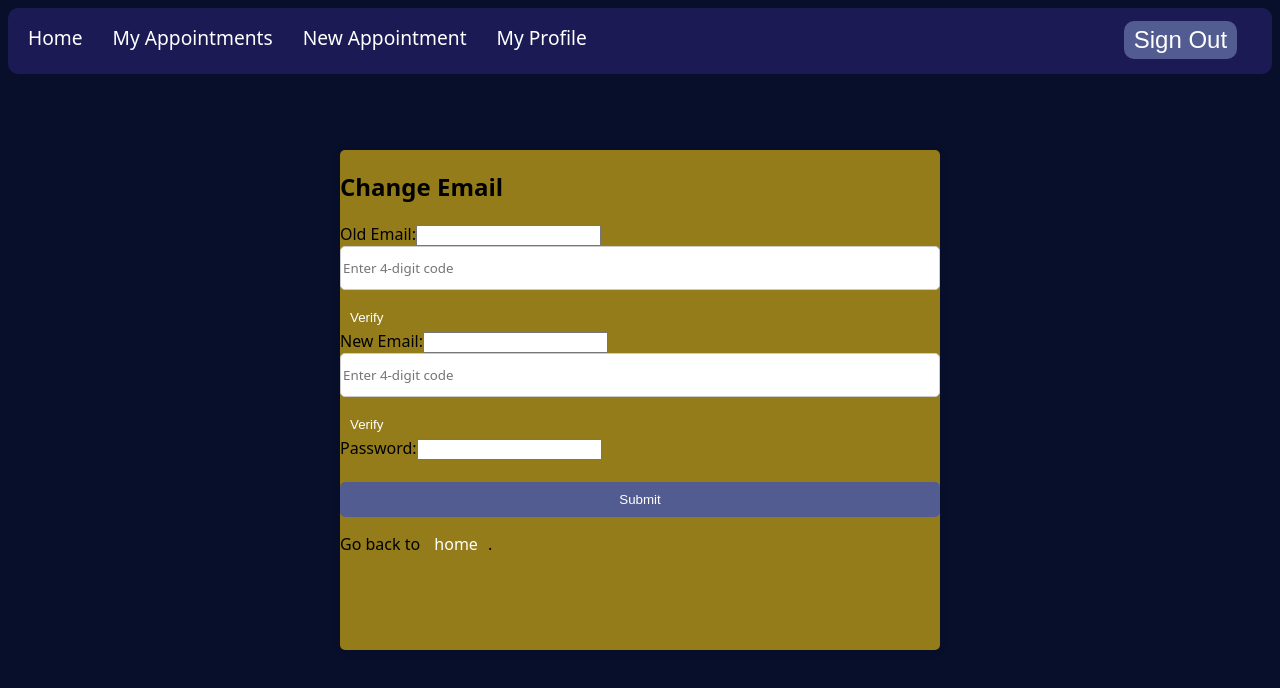
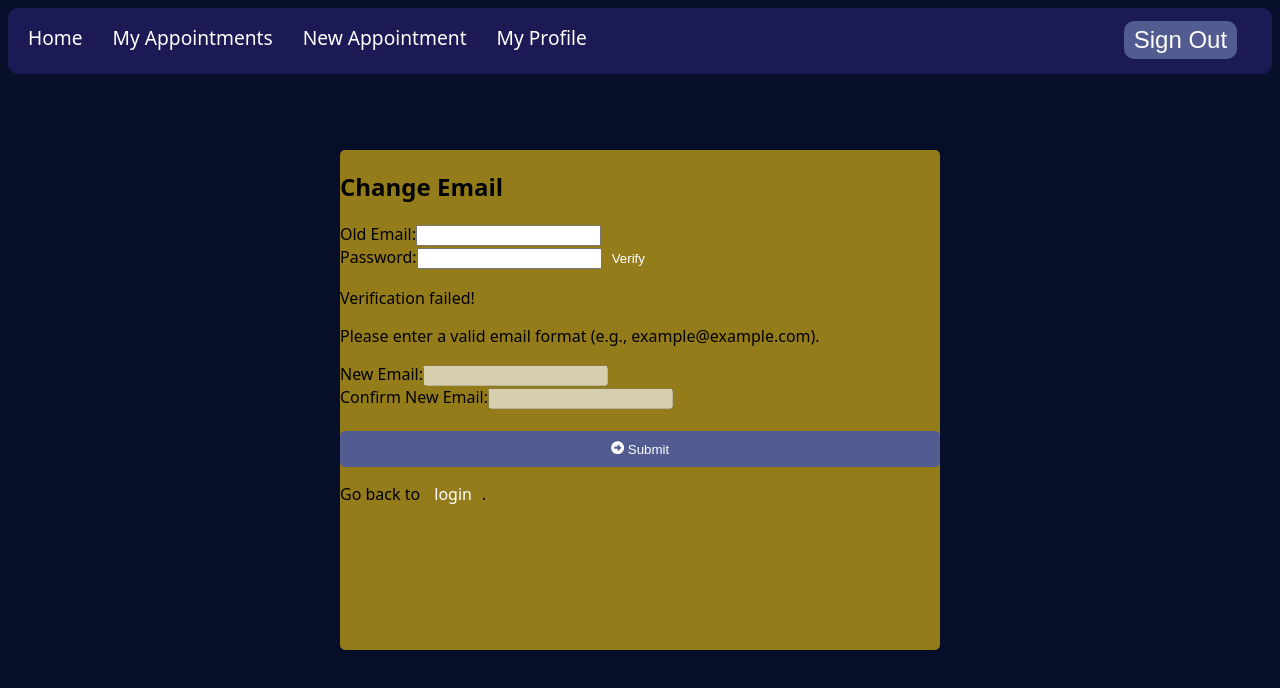
Before and after one commit to danielmp97/COMP231-007-Team-3-W24-, a React (Vite) app in the folder client/: page /changeemail in a window 1280 px wide. Shown: the top 688 px of the page. Built offline with nearby package versions, Linux system fonts and the light colour scheme.

Commit message:
The change email page updated with appropriate email handling  and  a new method

```diff
--- a/client/package.json
+++ b/client/package.json
@@ -14,6 +14,7 @@
     "nodemon": "^3.1.0",
     "react": "^18.2.0",
     "react-dom": "^18.2.0",
+    "react-icons": "^5.0.1",
     "react-router-dom": "^6.22.3"
   },
   "devDependencies": {
--- a/client/src/pages/ChangeEmail.jsx
+++ b/client/src/pages/ChangeEmail.jsx
@@ -1,14 +1,17 @@
 import React, { useState } from 'react';
 import { Link } from 'react-router-dom';
 import './ChangeEmail.css';
+import { FaArrowAltCircleRight } from 'react-icons/fa'; // Importing icon from react-icons library
 
 function ChangeEmail() {
   const [oldEmail, setOldEmail] = useState('');
   const [newEmail, setNewEmail] = useState('');
-  const [oldCode, setOldCode] = useState('');
-  const [newCode, setNewCode] = useState('');
+  const [confirmNewEmail, setConfirmNewEmail] = useState('');
   const [password, setPassword] = useState('');
   const [isSubmitting, setIsSubmitting] = useState(false);
+  const [isButtonDisabled, setIsButtonDisabled] = useState(true);
+  const [verificationInProgress, setVerificationInProgress] = useState(false);
+  const [verificationSuccess, setVerificationSuccess] = useState(false);
 
   // Function to handle submission of the form
   const handleSubmit = async (e) => {
@@ -16,13 +19,10 @@ function ChangeEmail() {
 
     // Validate email format
     const emailRegex = /^[^\s@]+@[^\s@]+\.[^\s@]+$/;
-    if (!emailRegex.test(oldEmail) || !emailRegex.test(newEmail)) {
-      alert('Please enter valid email addresses');
+    if (!emailRegex.test(oldEmail) || !emailRegex.test(newEmail) || newEmail !== confirmNewEmail) {
+      alert('Please enter valid email addresses and ensure new emails match.');
       return;
     }
-
-    // Validate password complexity
-    // Add your password validation logic here
 
     // Submit the form
     setIsSubmitting(true);
@@ -45,11 +45,11 @@ function ChangeEmail() {
         // Reset form fields
         setOldEmail('');
         setNewEmail('');
-        setOldCode('');
-        setNewCode('');
+        setConfirmNewEmail('');
         setPassword('');
+        setVerificationSuccess(false); // Reset verification success state
       } else {
-        alert('Email change failed!');
+        alert('Successfully changed email!');
       }
     } catch (error) {
       console.error('Error:', error);
@@ -59,16 +59,32 @@ function ChangeEmail() {
     }
   };
 
-  // Function to handle verification of the old code
-  const handleOldCodeVerification = () => {
-    // Implement code verification for old email
-    // You can add your verification logic here
+  // Function to handle changes in the old email and password inputs
+  const handleInputChanges = () => {
+    if (oldEmail.trim() && password.trim()) {
+      setIsButtonDisabled(false);
+    } else {
+      setIsButtonDisabled(true);
+    }
   };
 
-  // Function to handle verification of the new code
-  const handleNewCodeVerification = () => {
-    // Implement code verification for new email
+  // Function to handle verification of old email and password
+  const handleVerify = async () => {
+    // Implement code verification for old email and password
     // You can add your verification logic here
+    setVerificationInProgress(true); // Set verification in progress
+    try {
+      // Simulate API call delay for 3 seconds
+      await new Promise(resolve => setTimeout(resolve, 3000));
+
+      // Assuming verification succeeds after 3 seconds
+      setVerificationSuccess(true);
+    } catch (error) {
+      console.error('Error:', error);
+      setVerificationSuccess(false);
+    } finally {
+      setVerificationInProgress(false); // Set verification complete
+    }
   };
 
   return (
@@ -82,18 +98,29 @@ function ChangeEmail() {
               type="email"
               id="oldEmail"
               value={oldEmail}
-              onChange={(e) => setOldEmail(e.target.value)}
+              onChange={(e) => {setOldEmail(e.target.value); handleInputChanges();}}
               required
             />
+          </div>
+          <div>
+            <label htmlFor="password">Password:</label>
             <input
-              type="text"
-              value={oldCode}
-              onChange={(e) => setOldCode(e.target.value)}
-              placeholder="Enter 4-digit code"
+              type="password"
+              id="password"
+              value={password}
+              onChange={(e) => {setPassword(e.target.value); handleInputChanges();}}
               required
             />
-            <button type="button" onClick={handleOldCodeVerification}>Verify</button>
+            <button type="button" onClick={handleVerify}>Verify</button>
           </div>
+          {verificationInProgress && <p className="verificationMessage">Verifying...</p>}
+          {verificationSuccess && !verificationInProgress && (
+            <p className="verificationMessage">Verification successful!</p>
+          )}
+          {verificationSuccess === false && !verificationInProgress && (
+            <p className="verificationMessage">Verification failed!</p>
+          )}
+          <p className="notification">Please enter a valid email format (e.g., example@example.com).</p>
           <div>
             <label htmlFor="newEmail">New Email:</label>
             <input
@@ -101,33 +128,27 @@ function ChangeEmail() {
               id="newEmail"
               value={newEmail}
               onChange={(e) => setNewEmail(e.target.value)}
+              disabled={!verificationSuccess || verificationInProgress}
               required
             />
-            <input
-              type="text"
-              value={newCode}
-              onChange={(e) => setNewCode(e.target.value)}
-              placeholder="Enter 4-digit code"
-              required
-            />
-            <button type="button" onClick={handleNewCodeVerification}>Verify</button>
           </div>
           <div>
-            <label htmlFor="password">Password:</label>
+            <label htmlFor="confirmNewEmail">Confirm New Email:</label>
             <input
-              type="password"
-              id="password"
-              value={password}
-              onChange={(e) => setPassword(e.target.value)}
+              type="email"
+              id="confirmNewEmail"
+              value={confirmNewEmail}
+              onChange={(e) => setConfirmNewEmail(e.target.value)}
+              disabled={!verificationSuccess || verificationInProgress}
               required
             />
           </div>
           <br />
-          <div>
-            <button type="submit" disabled={isSubmitting}>Submit</button>
+          <div className="formButtons">
+            <button type="submit" disabled={isButtonDisabled || isSubmitting}><FaArrowAltCircleRight /> Submit</button>
           </div>
           <div>
-            <p>Go back to <Link to="/">home</Link>.</p>
+            <p>Go back to <Link to="/login">login</Link>.</p>
           </div>
         </form>
       </div>
```
Also changed, not shown: 1 other file (tests, documents, lock files or other folders).
